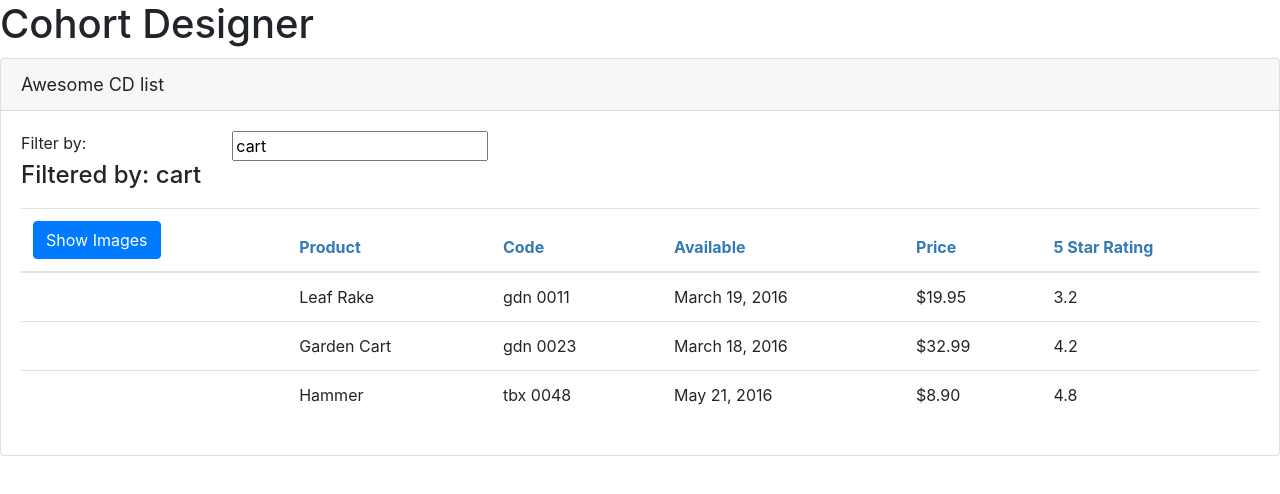
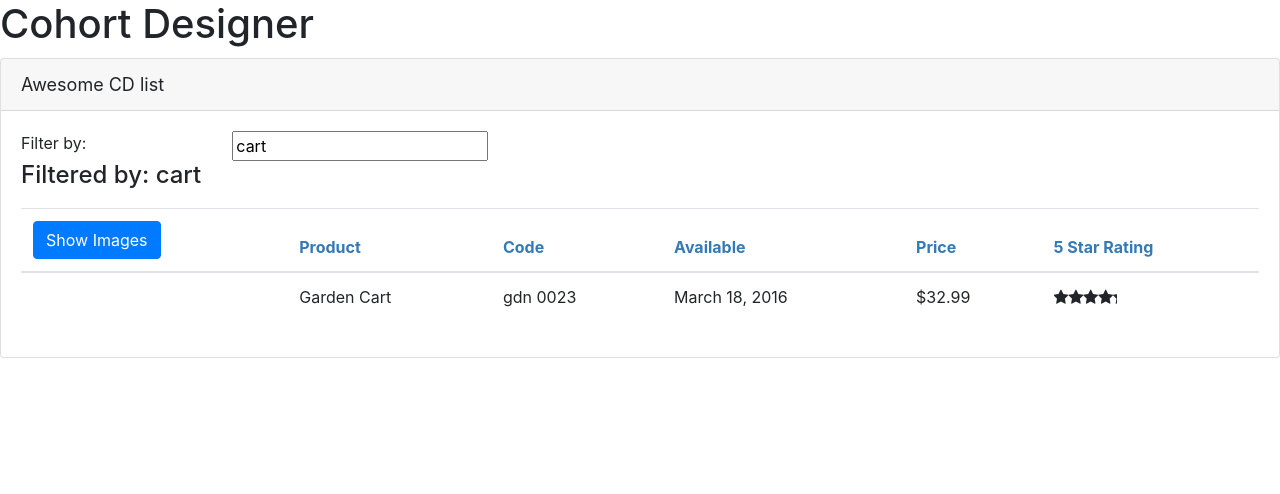
Before and after one commit to burkeda/APM-Start, an Angular app: page / in a window 1280 px wide. Shown: the top 494 px of the page. Built offline with nearby package versions, Linux system fonts and the light colour scheme.

Commit message:
Building Nested Components

```diff
--- a/src/app/app.module.ts
+++ b/src/app/app.module.ts
@@ -5,12 +5,14 @@ import { FormsModule } from '@angular/forms';
 import { AppComponent } from './app.component';
 import { ProductListComponent } from './products/product-list.component';
 import { ConverToSpacesPipe } from './shared/convert-to-spaces.pipe';
+import { StarComponent } from './shared/star.component';
 
 @NgModule({
   declarations: [
     AppComponent,
     ProductListComponent,
-    ConverToSpacesPipe
+    ConverToSpacesPipe,
+    StarComponent
   ],
   imports: [
     BrowserModule,
--- a/src/app/products/product-list.component.html
+++ b/src/app/products/product-list.component.html
@@ -56,7 +56,7 @@
         <tbody>
 
           <!-- Dynamic content here -->
-          <tr *ngFor="let product of products">
+          <tr *ngFor="let product of filteredProducts">
             <td>
               <img *ngIf='showImage'
                    [src]='product.imageUrl'
@@ -70,7 +70,30 @@
             <td>{{ product.releaseDate }}</td>
             <!-- Data-Binding Pipe with params to format output -->
             <td>{{ product.price | currency:'USD':'symbol':'1.2-2' }}</td>
-            <td>{{ product.starRating }}</td>
+            <td>
+              <!-- {{ product.starRating }} -->
+              <!-- Nested comp prop rating must use @Input decorator to receive binding from
+                    this outer container comp
+                  Using the Nested Comp as Directive via its selector
+                  The only time we can speficiy a nested comp prop as a
+                    prop binding target on the left side of an equeals is
+                    when that property is decorated with the @Input directive in the nested component
+                  Anytime the container data changes, the ngOnChanges
+                    lifecycle event is generated in Inner Comp and the star width is recalcuated
+              -->
+              <!-- We listen for the raised event issued from the star
+                    component (ratingClicked)
+                  We'll define an event in the prod list comp to process that event
+                    ie. onRatingClicked
+              -->
+              <pm-star [rating]='product.starRating'
+                (ratingClicked)='onRatingClicked($event)'></pm-star>
+                <!-- ratingClicked is defined in nested comp as EventEmitter<string>
+                    Event binding to respond and pass $event payload to nested component,
+                     Nested comp must expose EventEmitter via @Output
+                     Directive
+                -->
+            </td>
           </tr>
 
         </tbody>
--- a/src/app/products/product-list.component.ts
+++ b/src/app/products/product-list.component.ts
@@ -12,11 +12,24 @@ import { IProduct } from './product';
 
 
 export class ProductListComponent implements OnInit {
+
   pageTitle: string = 'Awesome CD list';
   imageWidth: number = 50;
   imageMargin: number = 2;
   showImage: boolean = false;
-  listFilter: string = 'cart';
+  // listFilter: string = 'cart';      // a way to know when the user changes the list filter text
+
+  private _listFilter: string;
+  public get listFilter(): string {
+    return this._listFilter;
+  }
+  public set listFilter(value: string) {
+    this._listFilter = value;
+    this.filteredProducts = this.listFilter ? this.performFilter(this.listFilter) : this.products;
+  }
+
+  filteredProducts: IProduct[];    // array for holding our filteredProducts list
+
   products: IProduct[] = [       // any[] = [
     {
       'productId': 1,
@@ -50,6 +63,29 @@ export class ProductListComponent implements OnInit {
     }
   ];
 
+  constructor() {
+    this.filteredProducts = this.products;
+    this.listFilter = 'cart';
+  }
+
+  onRatingClicked(message: string): void {
+    console.log(`In component class ProductList, onRatingClicked payload: ${message}`);
+    this.pageTitle = 'CD List ' + message;
+  }
+
+  performFilter(filterBy: string): IProduct[] {
+    try {
+
+    filterBy = filterBy.toLocaleLowerCase();
+    return this.products.filter((product: IProduct) =>
+      // tslint:disable-next-line:no-non-null-assertion
+      product.productName.toLocaleLowerCase().indexOf(filterBy) !== -1);
+
+    } catch (e) {
+      throw new Error(e.Message);
+    }
+  }
+
   toggleImage(): void {
     // interesting way to declare private member functions
     // this.showImage = this.newMethod();
@@ -61,6 +97,6 @@ export class ProductListComponent implements OnInit {
   // }
 
   ngOnInit(): void {
-    console.log('In OnInit');
+    console.log('In component class ProductList, In OnInit');
   }
 }
--- a/src/app/shared/convert-to-spaces.pipe.ts
+++ b/src/app/shared/convert-to-spaces.pipe.ts
@@ -1,4 +1,4 @@
-import { Pipe, PipeTransform } from "@angular/core";
+import { Pipe, PipeTransform } from '@angular/core';
 
 @Pipe({
   name: 'convertToSpaces'
--- a/src/app/shared/star.component.html
+++ b/src/app/shared/star.component.html
@@ -1,6 +1,7 @@
 <div class="crop"
      [style.width.px]="starWidth"
-     [title]="rating">
+     [title]="rating"
+     (click)="onClick()">
   <div style="width: 75px">
     <span class="fa fa-star"></span>
     <span class="fa fa-star"></span>
--- /dev/null
+++ b/src/app/shared/star.component.ts
@@ -0,0 +1,54 @@
+import { Component, OnChanges, Input, EventEmitter, SimpleChanges, Output } from '@angular/core';
+// tslint:disable:no-inferrable-types
+// tslint:disable:no-trailing-whitespace
+
+@Component({
+  selector: 'pm-star',
+  templateUrl: './star.component.html',
+  styleUrls: ['./star.component.css']
+})
+
+export class StarComponent implements OnChanges {
+  // specifies property wants to receive data from outside container
+  // and binding is automatically updated by Angular
+  // outer container will have prop binding [] in template
+  // <pm-star [rating]='product.starRating' />
+  @Input() rating: number;
+  starWidth: number;
+
+  // If the nested comp wants to send data back out, it can rasie an
+  //  event.  The nested comp exposes an event it can use to pass data
+  //  out to its container
+  // We use the @Output to decorate any property of the nested
+  //  component's class, but the prop type must be an Event.
+  // The data to pass becomes the event payload.
+  // In Angular and event is defined with an EventEmitter object.
+  // TypeScript Supports Generics
+  // Allows to identify a specific type that the object instance will
+  //  work with.  When creating an EventEmitter, the generic argument
+  //  identifies the type of the event payload …  as a string.
+  // It could also be a number or another object
+  @Output() ratingClicked: EventEmitter<string> =
+    new EventEmitter<string>();
+
+  // We want the star width recalculated to change anytime the container
+  //  rating number changes so we tap in to  onChanges lifecycle hook by
+  //  implenting the OnChanges Interface
+  // Anytime the container data changes, the ngOnChanges
+  //  lifecycle event is generated in Inner Comp and the star width is recalcuated
+  ngOnChanges(changes: SimpleChanges): void {
+    // Called before any other lifecycle hook. Use it to inject dependencies, but avoid any serious work here.
+    // Add '${implements OnChanges}' to the class.
+    console.log('In startcomponent class ngOnChanges, setting starWidth = this.rating');
+    this.starWidth = this.rating * 75 / 5;
+  }
+
+  onClick(): void {
+    // ES2015 backticks to specify a string template
+    console.log(`In startcomponent class onClick event.  The rating ${this.rating} was clicked!`);
+
+    // setting payload to string
+    this.ratingClicked.emit(`The rating ${this.rating} was clicked!`);
+  }
+}
+ // tslint:disable-next-line:class-name
```
Also changed, not shown: src/app/products/product.service.ts (added, +12 -0 lines).
